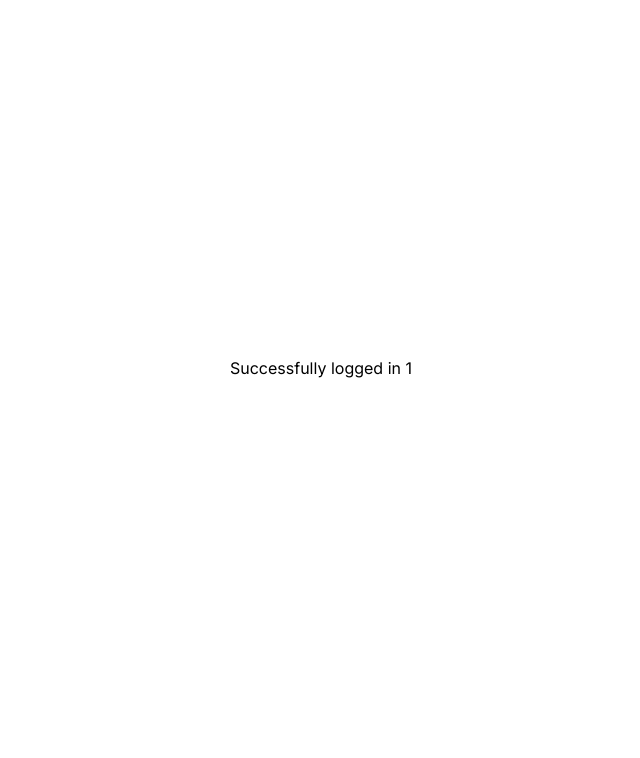
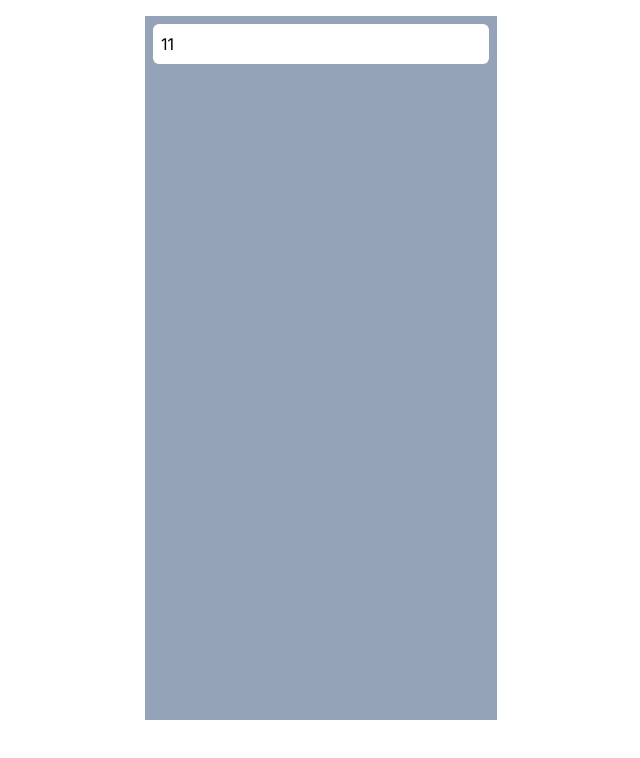
Before and after one commit to ChristopherRdeKoker/todoify, a Next.js app: page /1/homepage in a window 1280 px wide. Shown: the top 758 px of the page, without its empty margins (319-959 px from the left). Built offline with nearby package versions, Linux system fonts and the light colour scheme.

Commit message:
added a containers cmoponent

```diff
--- /dev/null
+++ b/src/app/[userId]/homepage/layout.tsx
@@ -0,0 +1,12 @@
+export default function Layout({
+  children,
+}: Readonly<{
+  children: React.ReactNode;
+}>) {
+  //catering for mobile only from this point on
+  return (
+    <div className="flex grow justify-center p-4">
+      <div className="flex items-center w-[22rem] bg-slate-400 flex-col gap-2 justify-start">{children}</div>
+    </div>
+  );
+}
--- a/src/app/[userId]/homepage/page.tsx
+++ b/src/app/[userId]/homepage/page.tsx
@@ -1,6 +1,13 @@
+import { Container } from "@/components/Container";
+
 type HomepageParams = {
   userId: number;
 };
 export default async function Homepage({ params }: { params: HomepageParams }) {
-  return <div>{`Successfully logged in ${params?.userId}`}</div>;
+  // return <div>{`Successfully logged in ${params?.userId}`}</div>;
+  return (
+    <Container>
+      <p>11</p>
+    </Container>
+  );
 }
--- /dev/null
+++ b/src/components/Container.tsx
@@ -0,0 +1,7 @@
+type ContainerProps = {
+  children: React.ReactNode;
+};
+
+export function Container({ children }: ContainerProps) {
+  return <div className="m-2 rounded-md w-[21rem] p-2 bg-white">{children}</div>;
+}
```
